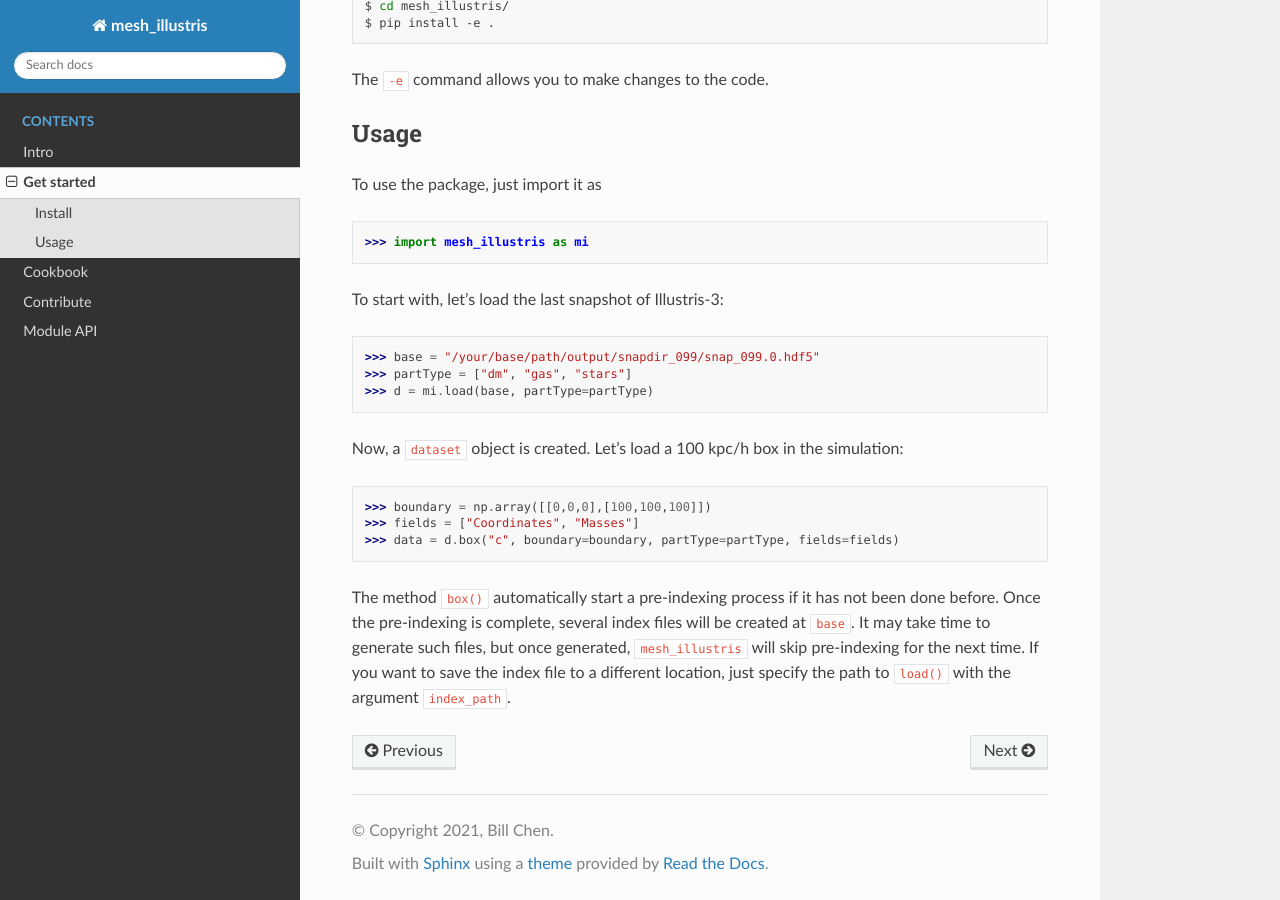
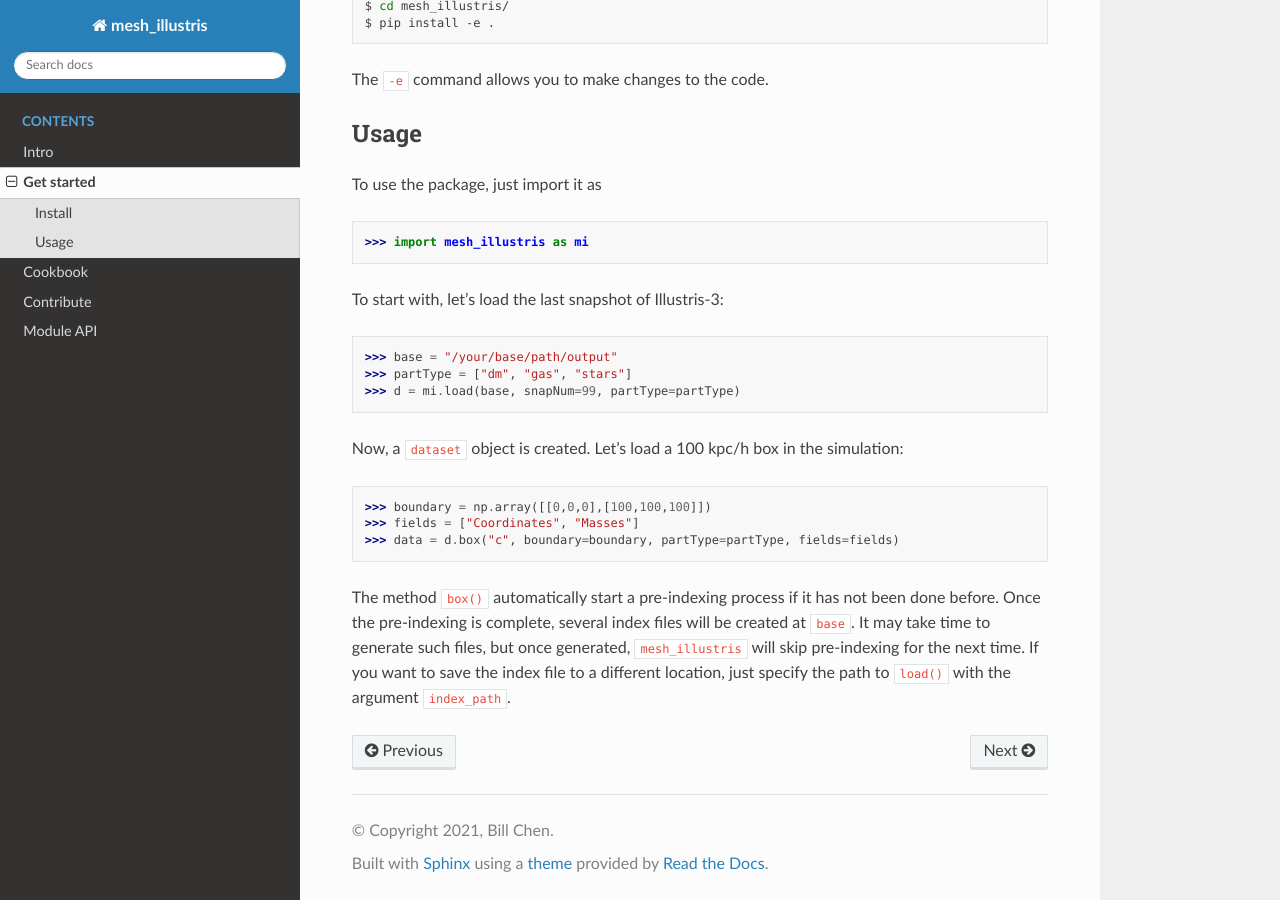
Before and after one commit to EnthalpyBill/oct_illustris, a Sphinx documentation site: the page built from docs/source/get_started.md, in a window 1280 px wide and 900 px high, scrolled down 685 px. Built offline with Sphinx 7.4.7 and the Read the Docs theme 2.0.0, drawn with Linux system fonts in a browser that asks for light colours.

Commit message:
Updated usage description

````diff
--- a/docs/source/get_started.md
+++ b/docs/source/get_started.md
@@ -33,9 +33,9 @@ To use the package, just import it as
 ```
 To start with, let's load the last snapshot of Illustris-3:
 ```python
->>> base = "/your/base/path/output/snapdir_099/snap_099.0.hdf5"
+>>> base = "/your/base/path/output"
 >>> partType = ["dm", "gas", "stars"]
->>> d = mi.load(base, partType=partType)
+>>> d = mi.load(base, snapNum=99, partType=partType)
 ```
 Now, a `dataset` object is created. Let's load a 100 kpc/h box in the simulation:
 ```python
````
Also changed, not shown: README.md (+2 -2 lines).
